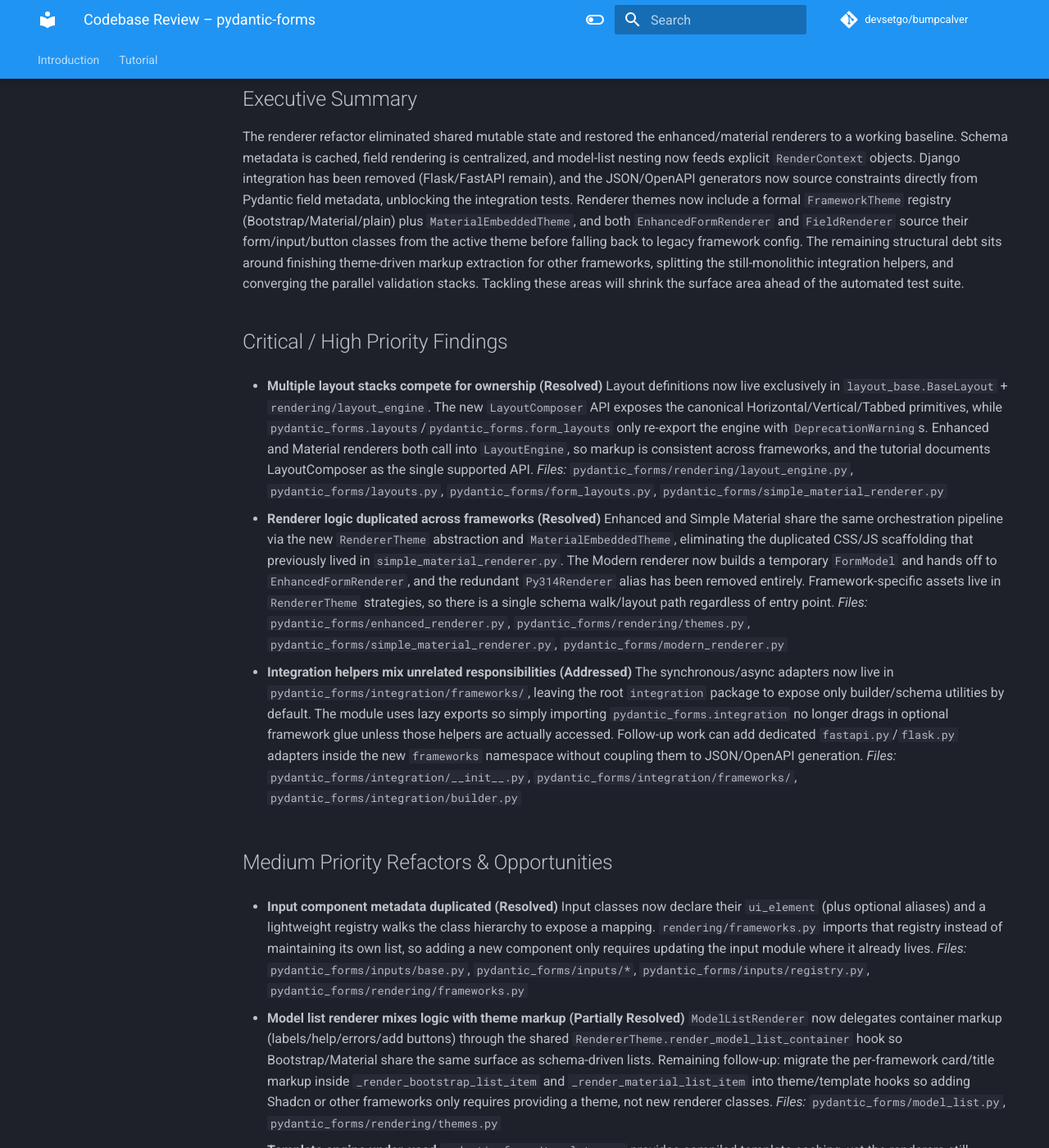
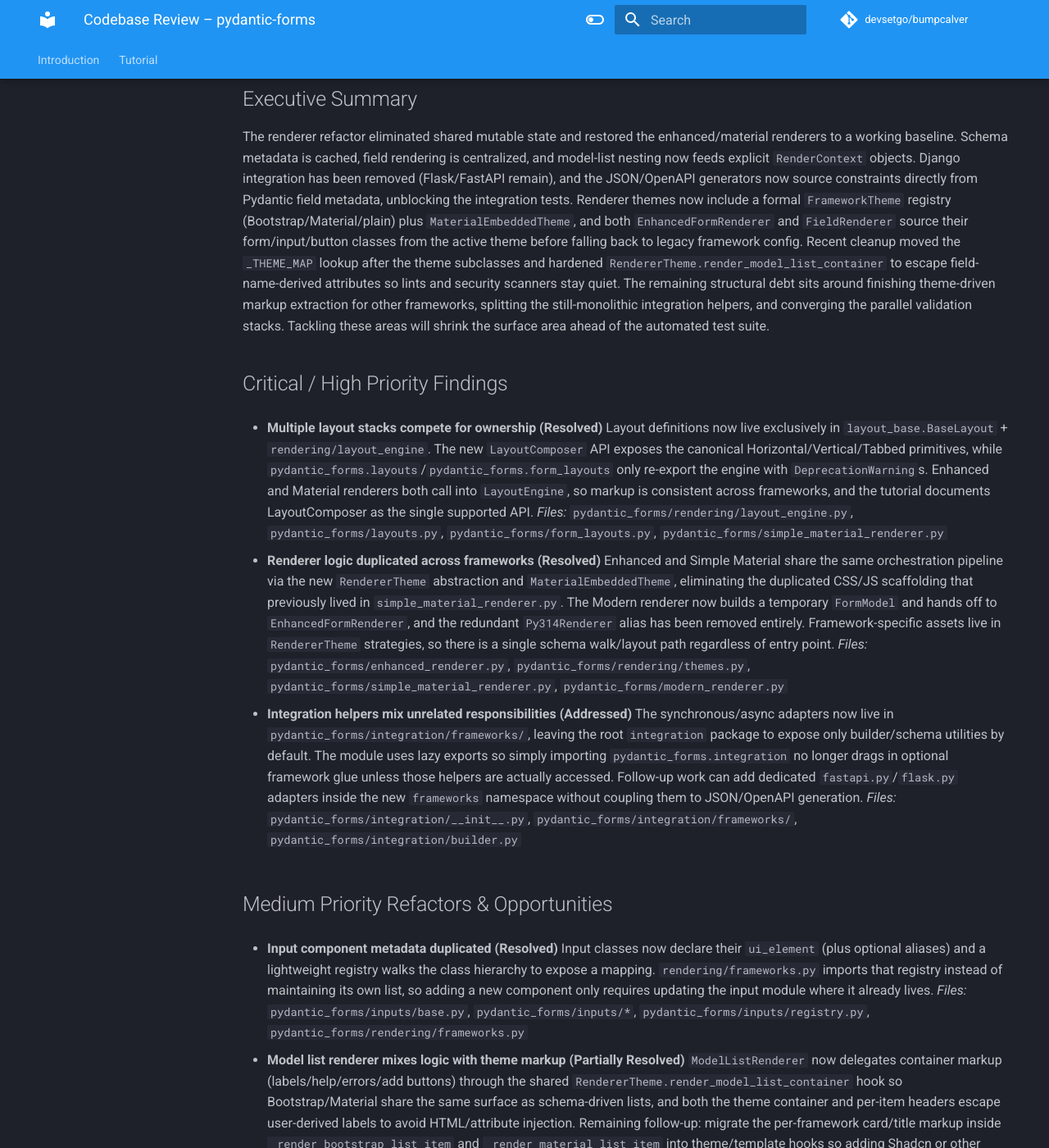
Before and after one commit to devsetgo/pydantic-schemaforms, an MkDocs documentation site: the page built from docs/review.md, in a window 1280 px wide and 1400 px high, scrolled down 190 px. Shown: the whole window at 82% size. Built offline with MkDocs 1.6.1 and Material for MkDocs 9.7.7, drawn with Linux system fonts in a browser that asks for light colours; comment, search, counter and statistics services are not loaded; the version menu is left out; some of the changed text lies outside the part shown.

Commit message:
updates
Highlighted the latest hygiene work in review.md: exec summary now calls out the _THEME_MAP relocation and model-list attribute escaping, and the medium-priority model-list bullet reflects the new hardening. Added a tooling reminder under “Testing & Tooling Gaps” to keep make ruff (or a lint-equivalent CI gate) in the contributor workflow.

```diff
--- a/docs/review.md
+++ b/docs/review.md
@@ -4,7 +4,7 @@
 
 ## Executive Summary
 
-The renderer refactor eliminated shared mutable state and restored the enhanced/material renderers to a working baseline. Schema metadata is cached, field rendering is centralized, and model-list nesting now feeds explicit `RenderContext` objects. Django integration has been removed (Flask/FastAPI remain), and the JSON/OpenAPI generators now source constraints directly from Pydantic field metadata, unblocking the integration tests. Renderer themes now include a formal `FrameworkTheme` registry (Bootstrap/Material/plain) plus `MaterialEmbeddedTheme`, and both `EnhancedFormRenderer` and `FieldRenderer` source their form/input/button classes from the active theme before falling back to legacy framework config. The remaining structural debt sits around finishing theme-driven markup extraction for other frameworks, splitting the still-monolithic integration helpers, and converging the parallel validation stacks. Tackling these areas will shrink the surface area ahead of the automated test suite.
+The renderer refactor eliminated shared mutable state and restored the enhanced/material renderers to a working baseline. Schema metadata is cached, field rendering is centralized, and model-list nesting now feeds explicit `RenderContext` objects. Django integration has been removed (Flask/FastAPI remain), and the JSON/OpenAPI generators now source constraints directly from Pydantic field metadata, unblocking the integration tests. Renderer themes now include a formal `FrameworkTheme` registry (Bootstrap/Material/plain) plus `MaterialEmbeddedTheme`, and both `EnhancedFormRenderer` and `FieldRenderer` source their form/input/button classes from the active theme before falling back to legacy framework config. Recent cleanup moved the `_THEME_MAP` lookup after the theme subclasses and hardened `RendererTheme.render_model_list_container` to escape field-name-derived attributes so lints and security scanners stay quiet. The remaining structural debt sits around finishing theme-driven markup extraction for other frameworks, splitting the still-monolithic integration helpers, and converging the parallel validation stacks. Tackling these areas will shrink the surface area ahead of the automated test suite.
 
 ## Critical / High Priority Findings
 
@@ -27,7 +27,7 @@
   _Files:_ `pydantic_forms/inputs/base.py`, `pydantic_forms/inputs/*`, `pydantic_forms/inputs/registry.py`, `pydantic_forms/rendering/frameworks.py`
 
 - **Model list renderer mixes logic with theme markup (Partially Resolved)**
-  `ModelListRenderer` now delegates container markup (labels/help/errors/add buttons) through the shared `RendererTheme.render_model_list_container` hook so Bootstrap/Material share the same surface as schema-driven lists. Remaining follow-up: migrate the per-framework card/title markup inside `_render_bootstrap_list_item` and `_render_material_list_item` into theme/template hooks so adding Shadcn or other frameworks only requires providing a theme, not new renderer classes.
+  `ModelListRenderer` now delegates container markup (labels/help/errors/add buttons) through the shared `RendererTheme.render_model_list_container` hook so Bootstrap/Material share the same surface as schema-driven lists, and both the theme container and per-item headers escape user-derived labels to avoid HTML/attribute injection. Remaining follow-up: migrate the per-framework card/title markup inside `_render_bootstrap_list_item` and `_render_material_list_item` into theme/template hooks so adding Shadcn or other frameworks only requires providing a theme, not new renderer classes.
   _Files:_ `pydantic_forms/model_list.py`, `pydantic_forms/rendering/themes.py`
 
 - **Template engine under-used**
@@ -50,6 +50,7 @@
 
 - `make tests` now runs pre-commit + pytest + badge generation, but the docs still describe manual pytest invocation. Document the single entry point (and its prerequisites) so contributors understand the authoritative workflow and potential runtime costs.
 - Renderer behavior (async paths, model lists, layout selection) still lacks automated coverage. After consolidating the layout/renderer code, prioritize high-level integration tests that render representative forms for each framework (including tab/accordion assets and the new theme-aware model list container hooks).
+- Ruff uncovered several ordering/import mistakes (`from __future__` position, `_THEME_MAP` accessing undefined subclasses). Add a lint target (or wire `make ruff` into CI) so style/import regressions fail fast before docs/tests work begins.
 
 ## Recommended Next Steps
 
```
